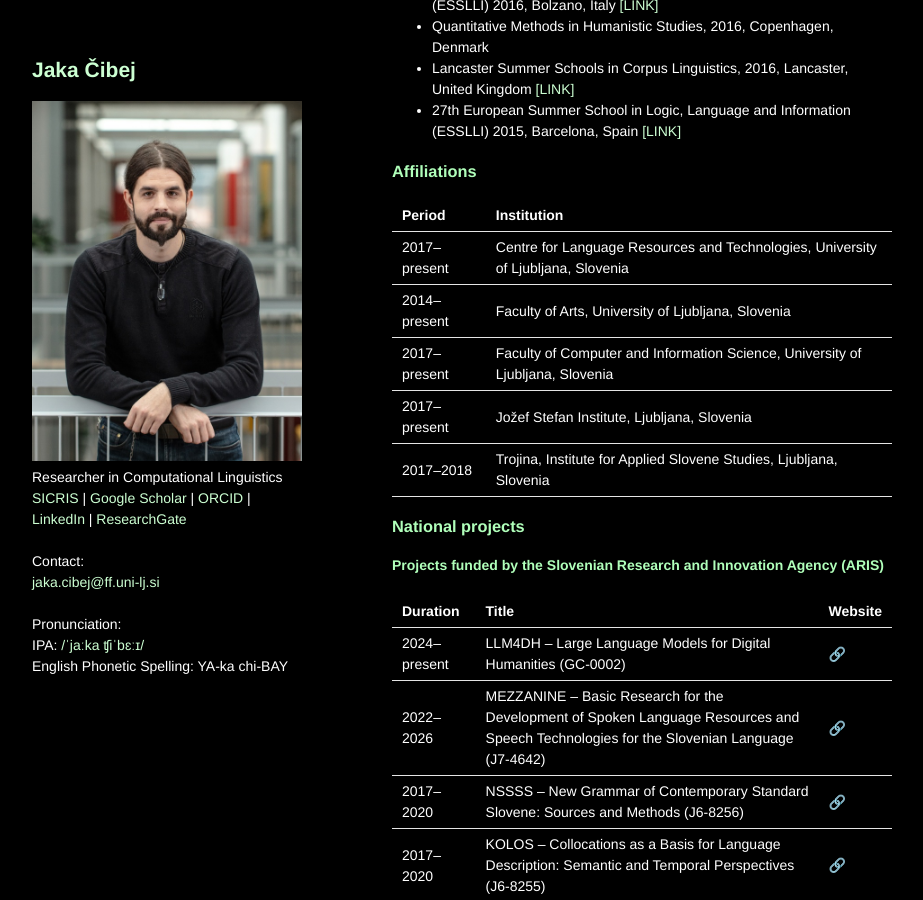
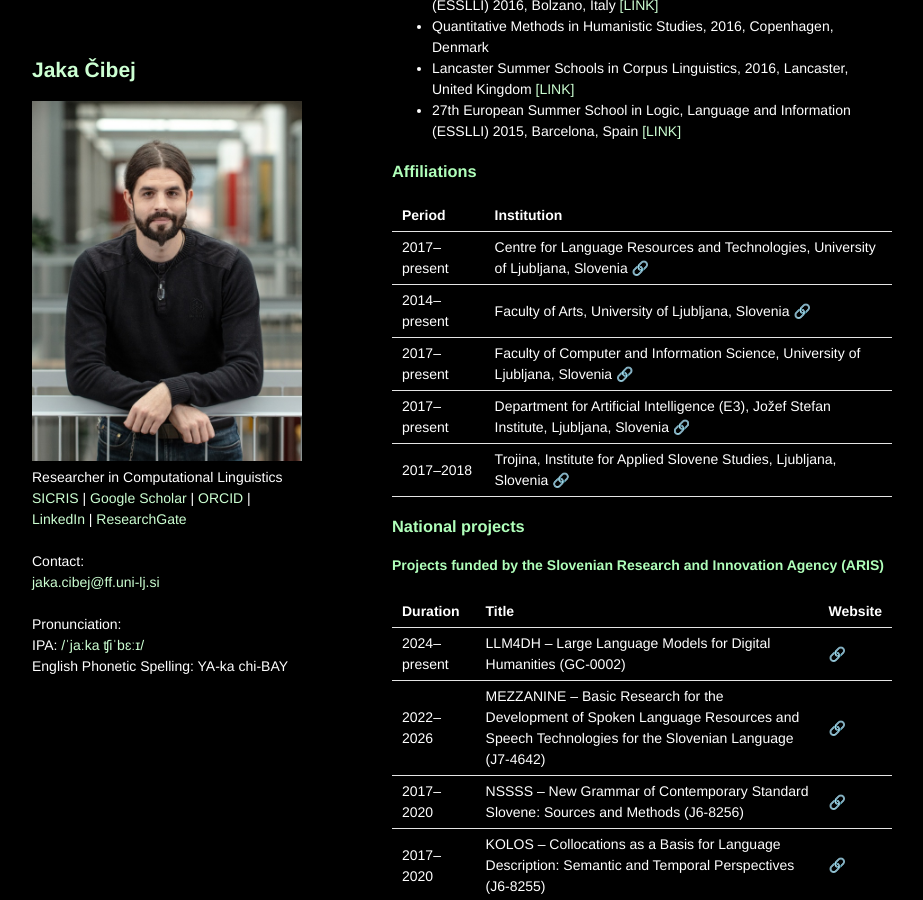
Before and after one commit to jakacibej/jakacibej.github.io, a Jekyll site: the page built from index.md, in a window 1280 px wide and 900 px high, scrolled down 1029 px. Shown: the whole window, without its empty margins (178-1101 px from the left). Built offline with Jekyll 4.4.1, drawn with Linux system fonts in a browser that asks for light colours; our own code applies the rules of GitHub Pages for plain Markdown files; a script that is not in the unit is left out; some of the changed text lies outside the part shown.

Commit message:
Update (2026-09-30)

```diff
--- a/index.md
+++ b/index.md
@@ -34,11 +34,11 @@ I'm strongly in favor of empirical and data-driven research that brings about op
 
 | **Period** | **Institution** |
 | --- | --- |
-| 2017–present | Centre for Language Resources and Technologies, University of Ljubljana, Slovenia |
-| 2014–present | Faculty of Arts, University of Ljubljana, Slovenia |
-| 2017–present | Faculty of Computer and Information Science, University of Ljubljana, Slovenia |
-| 2017–present | Jožef Stefan Institute, Ljubljana, Slovenia        |
-| 2017–2018 | Trojina, Institute for Applied Slovene Studies, Ljubljana, Slovenia        |
+| 2017–present | Centre for Language Resources and Technologies, University of Ljubljana, Slovenia <a href="https://www.cjvt.si" target="_blank">🔗</a> |
+| 2014–present | Faculty of Arts, University of Ljubljana, Slovenia <a href="https://www.ff.uni-lj.si" target="_blank">🔗</a> |
+| 2017–present | Faculty of Computer and Information Science, University of Ljubljana, Slovenia <a href="https://www.fri.uni-lj.si" target="_blank">🔗</a> |
+| 2017–present | Department for Artificial Intelligence (E3), Jožef Stefan Institute, Ljubljana, Slovenia <a href="https://www.ijs.si/ijsw/Artificial%20Intelligence%20E3" target="_blank">🔗</a>       |
+| 2017–2018 | Trojina, Institute for Applied Slovene Studies, Ljubljana, Slovenia  <a href="https://trojina.si" target="_blank">🔗</a>     |
 
 ### National projects
 
```
Also changed, not shown: other parts of index.md (+1 -1 lines).
